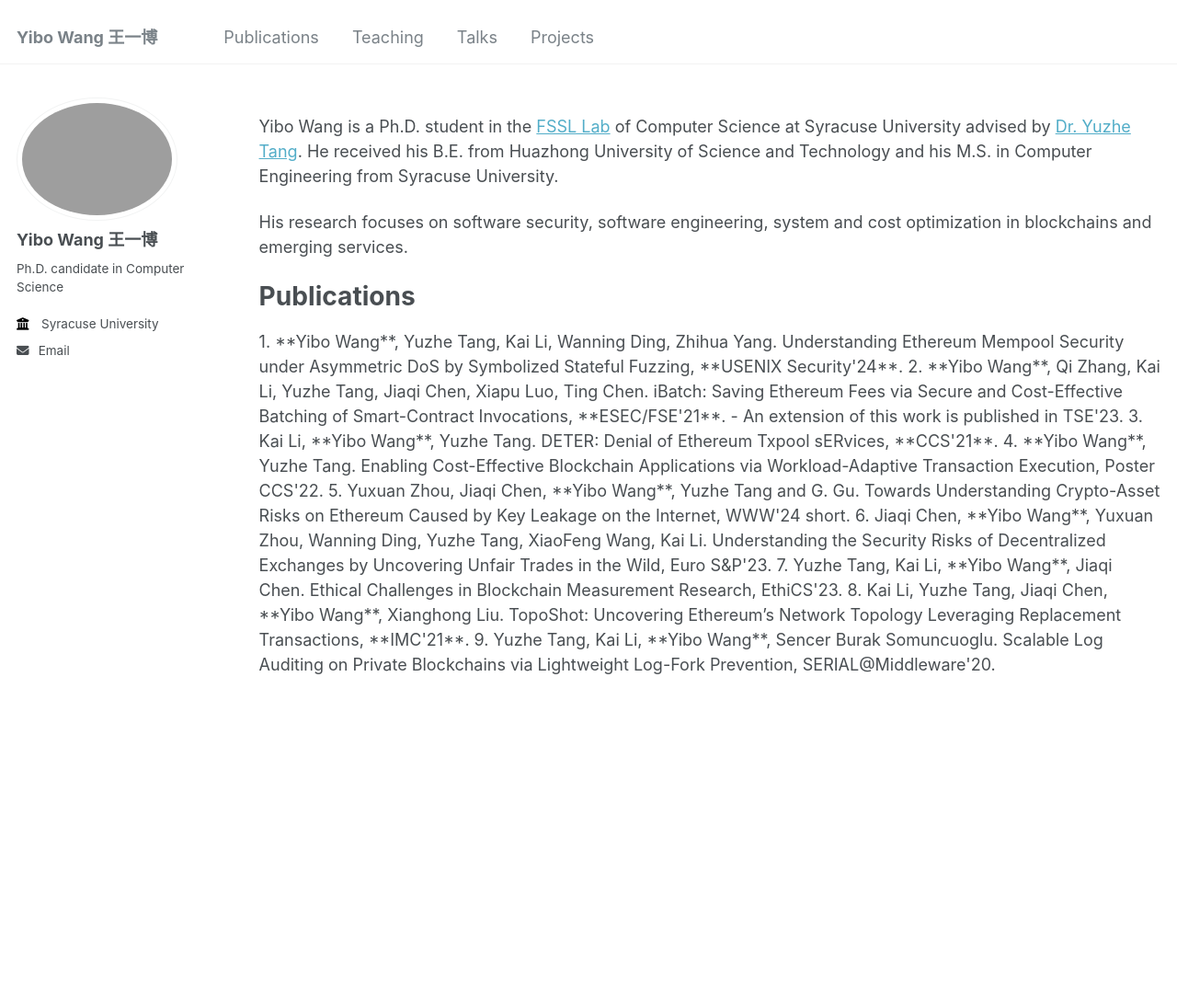
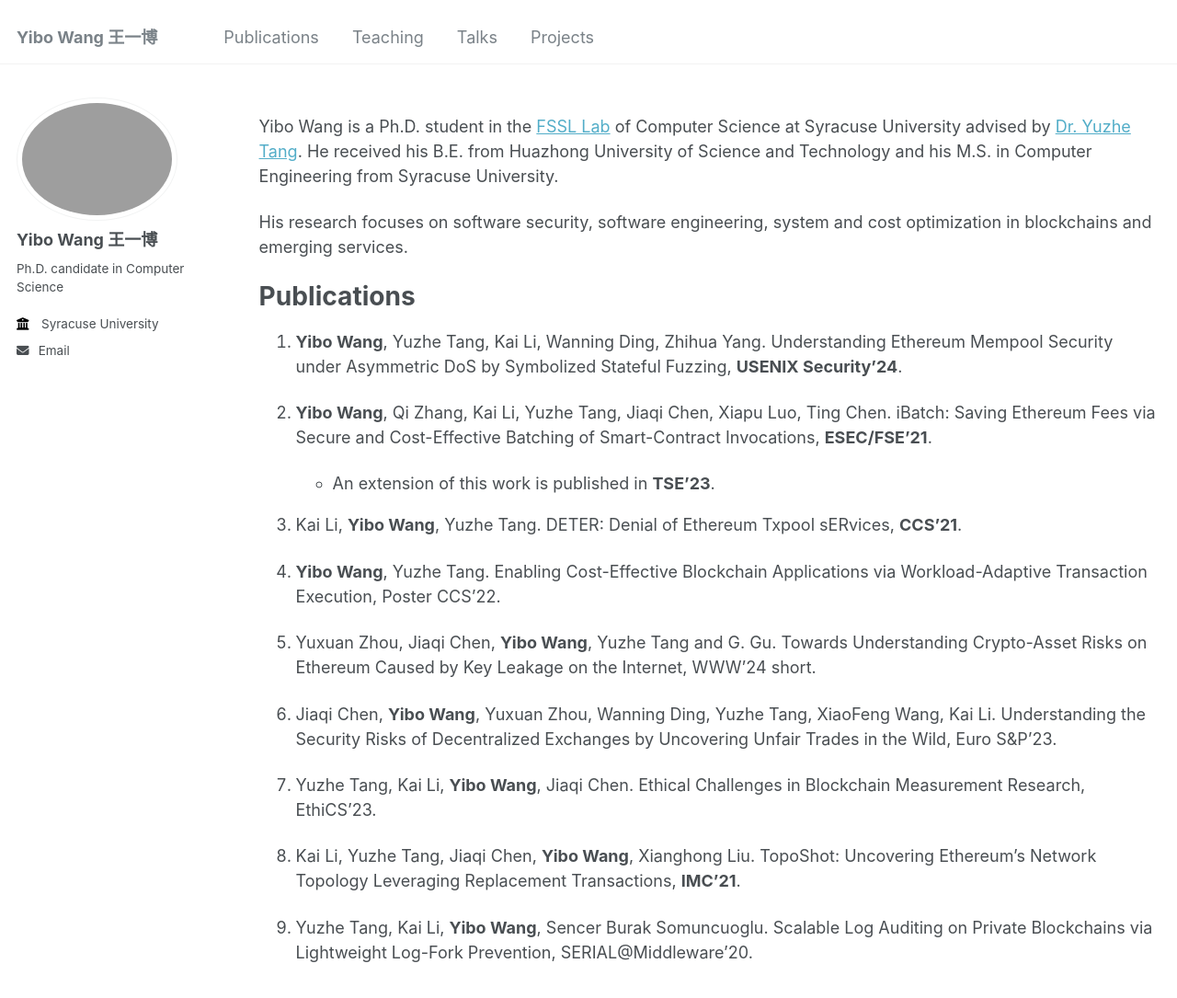
Before and after one commit to wangyibo0308/wangyibo0308.github.io, a Jekyll site: the page built from _pages/about.md, in a window 1280 px wide and 1270 px high. Shown: the top 1085 px of the window at 92% size. Built offline with Jekyll 4.4.1, drawn with Linux system fonts in a browser that asks for light colours.

Commit message:
Update about.md

```diff
--- a/_pages/about.md
+++ b/_pages/about.md
@@ -15,12 +15,12 @@ His research focuses on software security, software engineering, system and cost
 
 Publications
 ======
-<p class="small-margin">
+
 1. **Yibo Wang**, Yuzhe Tang, Kai Li, Wanning Ding, Zhihua Yang. Understanding Ethereum Mempool Security under Asymmetric DoS by Symbolized Stateful Fuzzing, **USENIX Security'24**.
 
 2. **Yibo Wang**, Qi Zhang, Kai Li, Yuzhe Tang, Jiaqi Chen, Xiapu Luo, Ting Chen. iBatch: Saving Ethereum Fees via Secure and Cost-Effective Batching of Smart-Contract Invocations, **ESEC/FSE'21**.
 
-    - An extension of this work is published in TSE'23.
+    - An extension of this work is published in **TSE'23**.
 
 3. Kai Li, **Yibo Wang**, Yuzhe Tang. DETER: Denial of Ethereum Txpool sERvices, **CCS'21**.
 
@@ -35,4 +35,3 @@ Publications
 8. Kai Li, Yuzhe Tang, Jiaqi Chen, **Yibo Wang**, Xianghong Liu. TopoShot: Uncovering Ethereum’s Network Topology Leveraging Replacement Transactions, **IMC'21**.
 
 9. Yuzhe Tang, Kai Li, **Yibo Wang**, Sencer Burak Somuncuoglu. Scalable Log Auditing on Private Blockchains via Lightweight Log-Fork Prevention, SERIAL@Middleware'20.
-</p>
```
